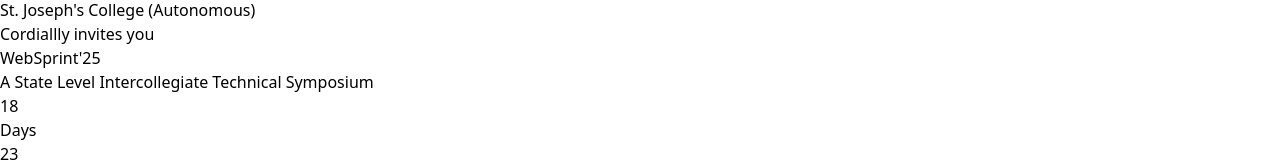
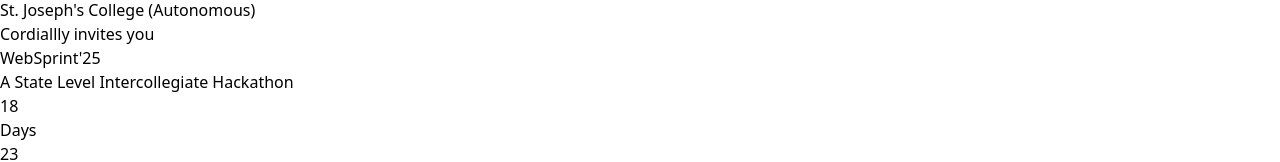
Before and after one commit to Honey-Joe/Hackathon, a React (Vite) app in the folder client/: page / in a window 1280 px wide. Shown: the part 338-500 px from the top of the page. Built offline with nearby package versions, Linux system fonts and the light colour scheme; a web font is replaced by a local one.

Commit message:
header pages changes

```diff
--- a/client/src/components/Header/Header.jsx
+++ b/client/src/components/Header/Header.jsx
@@ -33,7 +33,7 @@
                     WebSprint'25
                   </p>
                   <p className="text-white font-[Poppins] text-center">
-                    A State Level Intercollegiate Technical Symposium
+                    A State Level Intercollegiate Hackathon
                   </p>
                 </div>
                 <div>
```
